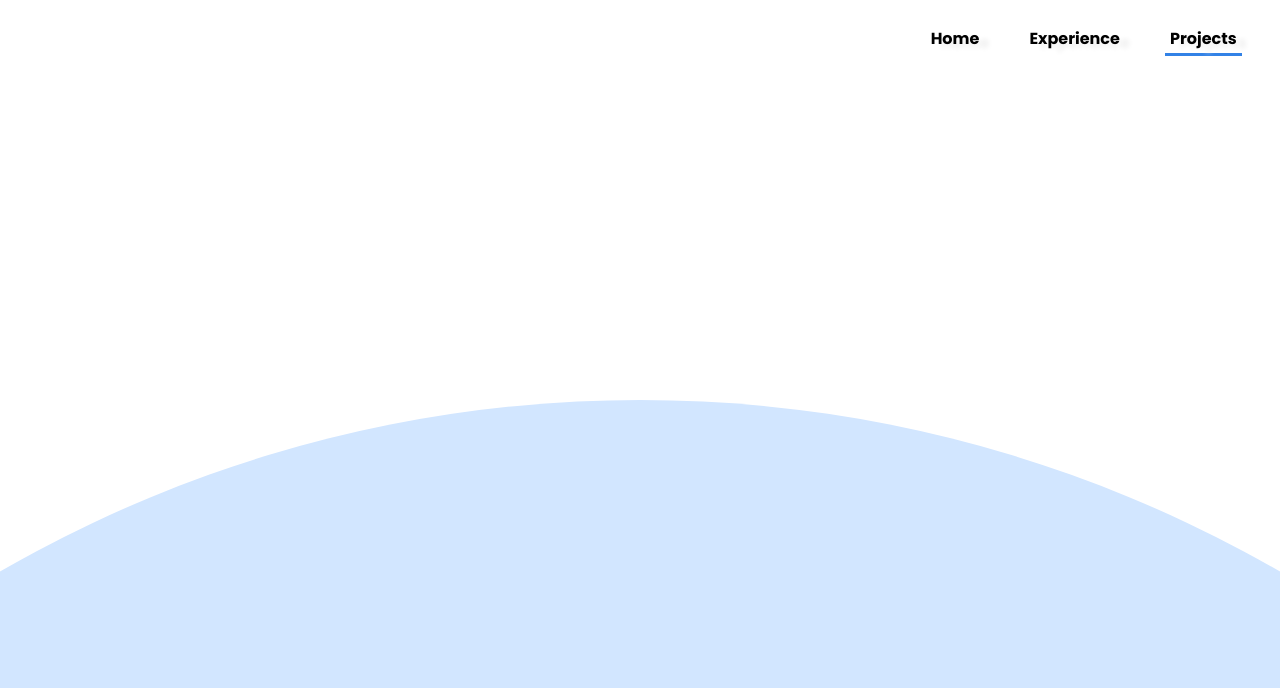
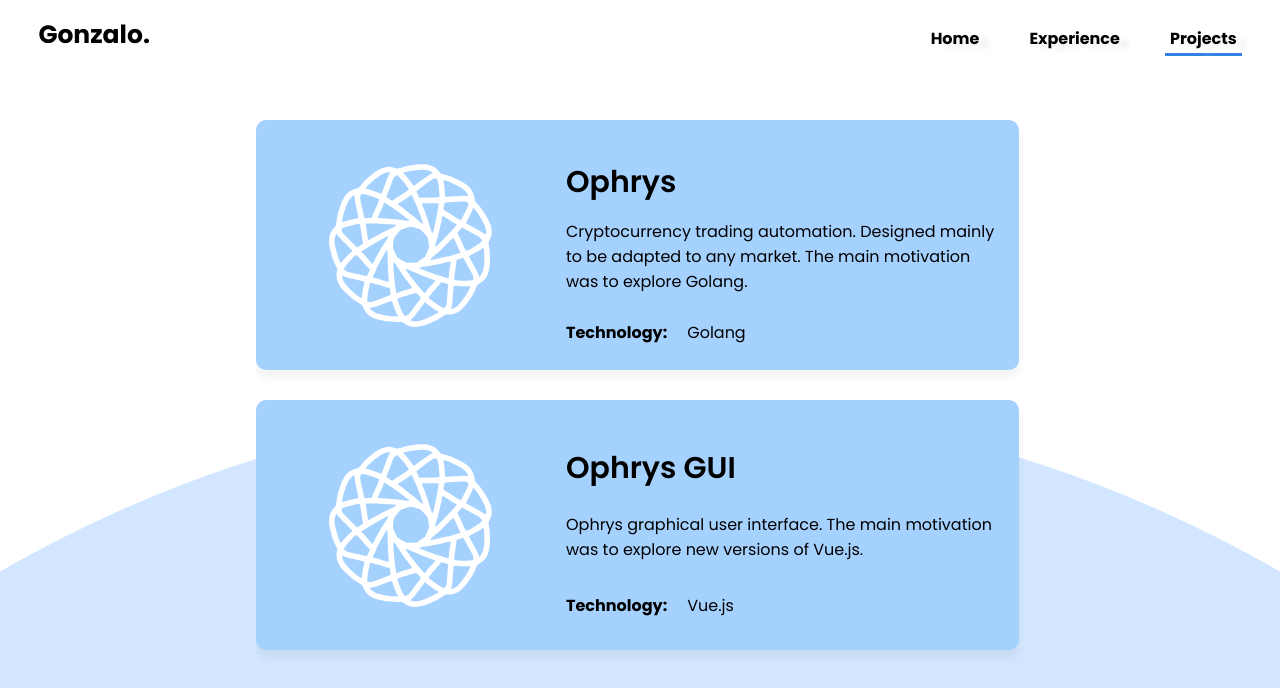
Before and after one commit to gonzaloea/gonzaloea.github.io, an Angular app: page /experience in a window 1280 px wide. Both pictures are taken after a click on the item "Projects". Shown: the top 688 px of the page. Built offline with nearby package versions, Linux system fonts and the light colour scheme.

Commit message:
Added projects page

```diff
--- a/src/app/pages/experience/experience.component.html
+++ b/src/app/pages/experience/experience.component.html
@@ -1,6 +1,8 @@
 <div class="container">
+    <div class="name">Gonzalo.</div>
     <div class="experiences">
-        <div class="experience" *ngFor="let experience of experiences">
+
+            <a class="experience" *ngFor="let experience of experiences; let i = index" style="--index: {{i}};" href="{{experience.url}}">
                 <div class="logo-container">
                     <img class="logo" src='{{experience.logo}}'>
                 </div>
@@ -10,10 +12,10 @@
                     </p>
                     <div class="second-line">
                         <p class="employer">
-                        {{experience.employer}}
+                        at <b>{{experience.employer}}</b>
                         </p>
                         <p class="dates">
-                        {{experience.from | date: 'MMM. YYYY'}} - {{experience.to !== undefined ? (experience.to | date: 'MMM. YYYY') : 'Present'}} ({{ experience.to !== undefined ? yearsDiff(experience.from, experience.to) : yearsDiffFromNow(experience.from) }} yrs.)
+                            {{experience.from | date: 'MMM. YYYY'}} - {{experience.to !== undefined ? (experience.to | date: 'MMM. YYYY') : 'Present'}} ({{ experience.to !== undefined ? yearsDiff(experience.from, experience.to) : yearsDiffFromNow(experience.from) }} yrs. {{ experience.to !== undefined ? monthsDiff(experience.from, experience.to) : monthsDiffFromNow(experience.from) }} mon.)
                         </p>
                     </div>
 
@@ -23,7 +25,7 @@
                     </div>
                 </div>
 
-        </div>
+            </a>
     </div>
 
     <div class="circle"></div>
--- a/src/app/pages/experience/experience.component.scss
+++ b/src/app/pages/experience/experience.component.scss
@@ -2,6 +2,14 @@
     width: 100%;
     height: 100vh;
 
+    .name {
+        font-weight: bold;
+        position: absolute;
+        font-size: 25px;
+        top: 2%;
+        left: 3%;
+        animation: 2s cubic-bezier(0, 0, 0, 0.99) 0s fade;
+    }
 
     .experiences {
         position: absolute;
@@ -12,12 +20,25 @@
         overflow-y: auto;
         overflow-x: hidden;
         padding-right: 5px;
+        animation: 0.25s linear 0s fade;
+
 
         .experience{
             margin-bottom: 30px;
-            background-color: #c0dcff;
+            background-color: #a5d1ff;
             display: flex;
+            opacity: 0;
             border-radius: 10px;
+            --index: 0;
+            animation: 1s linear calc(0.25s + (0.25s * var(--index))) fade;
+            animation-fill-mode: forwards;
+            box-shadow: 0px 8px 8px #0000000d;
+            text-decoration: inherit;
+            color: inherit;
+            &:last-child {
+                margin-bottom: 0;
+            }
+
 
             .logo-container {
                 width: 210px;
@@ -42,8 +63,8 @@
                 justify-content: space-evenly;
 
                 .title {
-                    font-weight: bold;
-                    font-size: 25px;
+                    font-weight: 600;
+                    font-size: 30px;
                     margin-bottom: 5px;
                 }
 
@@ -99,21 +120,3 @@
     }
 
 }
-
-@keyframes rise {
-    from {
-        transform: translateY(10vh);
-    }
-    to {
-        transform: translateY(0);
-    }
-}
-
-@keyframes fade {
-    from {
-        opacity: 0;
-    }
-    to {
-        opacity: 100%;
-    }
-}
--- a/src/app/pages/home/home.component.scss
+++ b/src/app/pages/home/home.component.scss
@@ -13,18 +13,18 @@
         .name {
             font-size: 3.5rem;
             font-weight: bold;
-            -webkit-text-shadow: 10px 4px 5px #eeeeee;
-            -moz-text-shadow: 10px 4px 5px #eeeeee;
-            text-shadow: 10px 4px 5px #eeeeee;
+            -webkit-text-shadow: 10px 4px 5px #00000029;
+            -moz-text-shadow: 10px 4px 5px #00000029;
+            text-shadow: 10px 4px 5px #00000029;
         }
 
         .role {
             font-size: 3.0rem;
             font-weight: bold;
             color: #3282e6;
-            -webkit-text-shadow: 10px 4px 5px #eeeeee;
-            -moz-text-shadow: 10px 4px 5px #eeeeee;
-            text-shadow: 10px 4px 5px #eeeeee;
+            -webkit-text-shadow: 10px 4px 5px #00000029;
+            -moz-text-shadow: 10px 4px 5px #00000029;
+            text-shadow: 10px 4px 5px #00000029;
 
         }
 
@@ -70,24 +70,7 @@
         justify-content: center;
         a {
             margin: 30px;
+            animation: 2s cubic-bezier(0, 0, 0, 0.99) 0s fade;
         }
     }
 }
-
-@keyframes rise {
-    from {
-        transform: translateY(10vh);
-    }
-    to {
-        transform: translateY(0);
-    }
-}
-
-@keyframes fade {
-    from {
-        opacity: 0;
-    }
-    to {
-        opacity: 100%;
-    }
-}
--- a/src/app/pages/projects/projects.component.html
+++ b/src/app/pages/projects/projects.component.html
@@ -1,5 +1,28 @@
 <div class="container">
+    <div class="name">Gonzalo.</div>
 
+
+    <div class="projects">
+        <a class="project" *ngFor="let project of projects; let i = index" style="--index: {{i}};" href="{{project.url}}">
+            <div class="logo-container">
+                <img class="logo" src='{{project.logo}}'>
+            </div>
+            <div class="project-data">
+                <p class="title">
+                    {{project.name}}
+                </p>
+                <div class="second-line">
+                   {{project.description}}
+                </div>
+
+                <div class="technologies">
+                    <p>Technology: </p>
+                    <p class="technology" *ngFor="let technology of project.technologies"> {{technology}} </p>
+                </div>
+            </div>
+        </a>
+
+    </div>
 
     <div class="circle"></div>
 </div>
--- a/src/app/pages/projects/projects.component.scss
+++ b/src/app/pages/projects/projects.component.scss
@@ -2,6 +2,109 @@
     width: 100%;
     height: 100vh;
 
+    .name {
+        font-weight: bold;
+        position: absolute;
+        font-size: 25px;
+        top: 2%;
+        left: 3%;
+        animation: 2s cubic-bezier(0, 0, 0, 0.99) 0s fade;
+    }
+
+    .projects {
+        position: absolute;
+        top: 15%;
+        bottom: 15%;
+        right: 20%;
+        left: 20%;
+        overflow-y: auto;
+        overflow-x: hidden;
+        padding-right: 5px;
+        animation: 0.25s linear 0s fade;
+
+
+        .project{
+            margin-bottom: 30px;
+            padding-right: 20px;
+            background-color: #a5d1ff;
+            display: flex;
+            opacity: 0;
+            border-radius: 10px;
+            --index: 0;
+            animation: 1s linear calc(0.25s + (0.25s * var(--index))) fade;
+            animation-fill-mode: forwards;
+            box-shadow: 0px 8px 8px #0000000d;
+            text-decoration: inherit;
+            color: inherit;
+
+            &:last-child {
+                margin-bottom: 0;
+            }
+
+
+            .logo-container {
+                width: 210px;
+                height: 210px;
+                display: flex;
+                justify-content: center;
+                align-items: center;
+                margin: 20px 60px;
+
+                .logo {
+                    display: block;
+                    width: auto;
+                    max-width:230px;
+                    max-height:190px;
+                    height: auto;
+                }
+            }
+
+            .project-data {
+                display: flex;
+                flex-direction: column;
+                justify-content: space-evenly;
+
+                .title {
+                    font-weight: 600;
+                    font-size: 30px;
+                    margin-bottom: 5px;
+                }
+
+                .second-line {
+                    display: flex;
+                    align-items: center;
+
+                    p {
+                        margin: 0 20px 0 0;
+
+                        &.employer{
+                            font-size: 20px;
+                        }
+
+                        &.dates {
+                            font-size: 15px;
+                            color: black;
+                        }
+                    }
+                }
+
+
+
+                .technologies {
+                    display: flex;
+
+                    p {
+                        padding-right: 20px;
+                    }
+                    p:first-child {
+                        font-weight: bold;
+                    }
+
+                }
+            }
+
+        }
+    }
 
 
     .circle{
--- a/src/app/pages/projects/projects.component.ts
+++ b/src/app/pages/projects/projects.component.ts
@@ -7,6 +7,23 @@ import { Component, OnInit } from '@angular/core';
 })
 export class ProjectsComponent implements OnInit {
 
+  projects = [
+    {
+      name: 'Ophrys',
+      logo: '../../assets/logos/ophrys.svg',
+      description: 'Cryptocurrency trading automation. Designed mainly to be adapted to any market. The main motivation was to explore Golang.',
+      technologies: ['Golang'],
+      url: 'https://github.com/gonzaloea/ophrys'
+    },
+    {
+      name: 'Ophrys GUI',
+      logo: '../../assets/logos/ophrys.svg',
+      description: 'Ophrys graphical user interface. The main motivation was to explore new versions of Vue.js.',
+      technologies: ['Vue.js'],
+      url: 'https://github.com/gonzaloea/ophrys-gui'
+    }
+  ]
+
   constructor() { }
 
   ngOnInit(): void {
--- a/src/styles.scss
+++ b/src/styles.scss
@@ -23,3 +23,22 @@ body {
 ::-webkit-scrollbar-thumb:hover {
     background: #3e86dfa8;
 }
+
+
+@keyframes rise {
+    from {
+        transform: translateY(10vh);
+    }
+    to {
+        transform: translateY(0);
+    }
+}
+
+@keyframes fade {
+    0% {
+        opacity: 0;
+    }
+    100% {
+        opacity: 1;
+    }
+}
```
Also changed, not shown: src/app/pages/experience/experience.component.ts (+16 -2 lines), src/assets/logos/ophrys.svg (added), 8 other files (tests, documents, lock files or other folders). Lines whose indentation alone changed are shown as unchanged.
